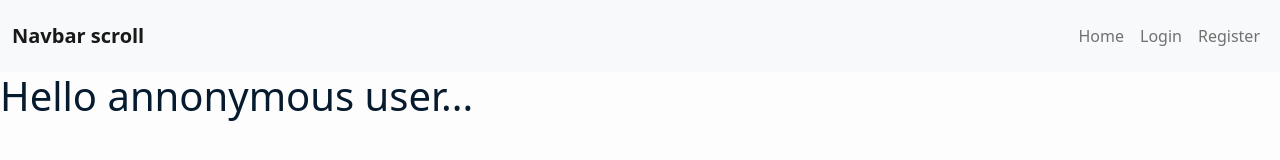
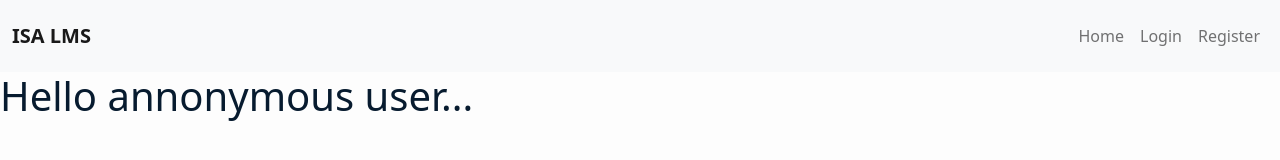
Before and after one commit to nsadisha/isa-lms-frontend, a React (Create React App) app: page / in a window 1280 px wide. Shown: the top 160 px of the page. Built offline with nearby package versions, Linux system fonts and the light colour scheme.

Commit message:
navbar brand updates

```diff
--- a/src/components/NavBar.jsx
+++ b/src/components/NavBar.jsx
@@ -4,7 +4,7 @@ function NavBar({ isSigned, role }) {
     return (
         <nav className="navbar navbar-expand-lg bg-light py-3">
             <div className="container-fluid">
-                <Link className="navbar-brand" to='/'>Navbar scroll</Link>
+                <Link className="navbar-brand" to='/'>ISA LMS</Link>
                 <button className="navbar-toggler" type="button" data-bs-toggle="collapse" data-bs-target="#navbarScroll" aria-controls="navbarScroll" aria-expanded="false" aria-label="Toggle navigation">
                     <span className="navbar-toggler-icon"></span>
                 </button>
```
